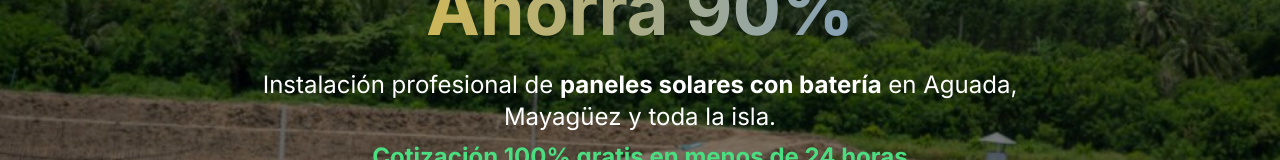
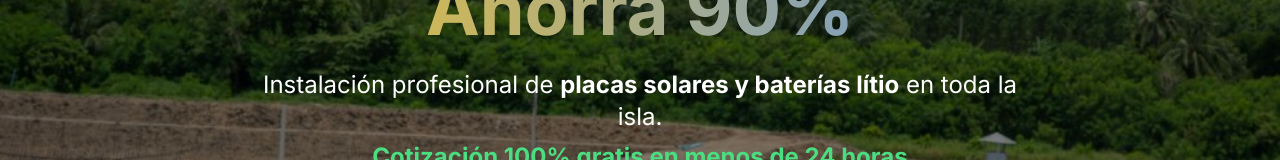
Before and after one commit to xOGz/sol-puerto-cotiza, a React (Vite) app: page / in a window 1280 px wide. Shown: the part 171-331 px from the top of the page. Built offline with nearby package versions, Linux system fonts and the light colour scheme; no server answers; the database is empty.

Commit message:
Update hero section text
Updated the hero section text to "Instalación profesional de placas solares y baterías lítio en toda la isla".

```diff
--- a/src/components/HeroSection.tsx
+++ b/src/components/HeroSection.tsx
@@ -41,7 +41,7 @@ const HeroSection = () => {
 
             {/* Subheadline - Long tail keywords */}
             <h2 className="text-xl md:text-2xl text-white mb-8 max-w-3xl mx-auto leading-relaxed">
-              Instalación profesional de <strong>paneles solares con batería</strong> en Aguada, Mayagüez y toda la isla.
+              Instalación profesional de <strong>placas solares y baterías lítio</strong> en toda la isla.
               <span className="block mt-2 font-bold text-green-400">Cotización 100% gratis en menos de 24 horas</span>
             </h2>
 
```
